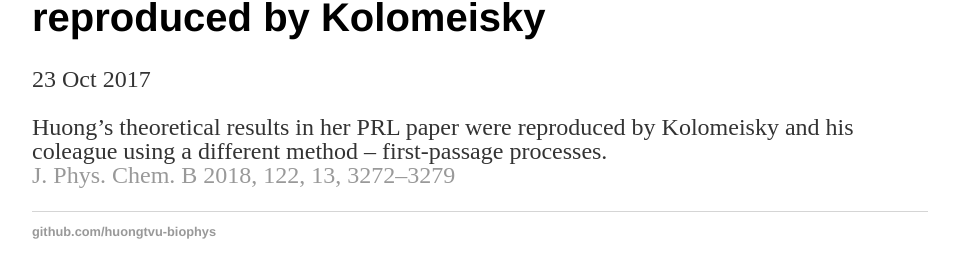
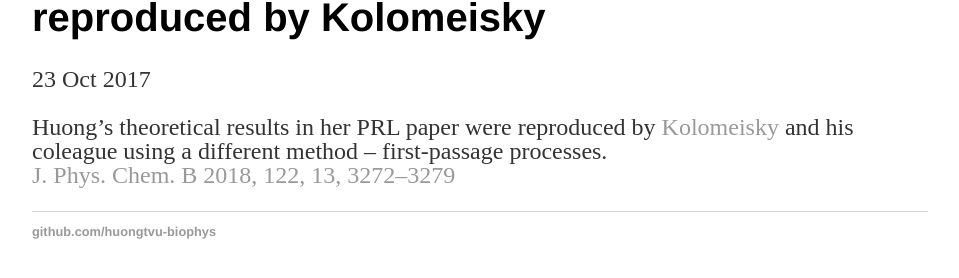
Before and after one commit to huongtvu-biophys/huongtvu-biophys, a Jekyll site: the page built from _posts/2017-10-23-Kolomeisky-JPCB.md, in a window 1280 px wide. Shown: the part 155-433 px from the top of the page, without its empty margins (160-1119 px from the left). Built offline with Jekyll 4.4.1, drawn with Linux system fonts in a browser that asks for light colours; part of the change alters nothing that is shown.

```diff
--- a/_posts/2017-10-23-Kolomeisky-JPCB.md
+++ b/_posts/2017-10-23-Kolomeisky-JPCB.md
@@ -3,5 +3,5 @@ layout: post
 title: "Huong's results in her PRL paper were reproduced by Kolomeisky"
 date: 2017-10-23
 ---
-Huong's theoretical results in her PRL paper were reproduced by Kolomeisky and his coleague using a different method -- first-passage processes.
+Huong's theoretical results in her PRL paper were reproduced by [Kolomeisky](https://scholar.google.com/citations?user=7RAFNNkAAAAJ&hl=en) and his coleague using a different method -- first-passage processes.
 [J. Phys. Chem. B 2018, 122, 13, 3272–3279](https://pubs.acs.org/doi/abs/10.1021/acs.jpcb.7b09352)
```
